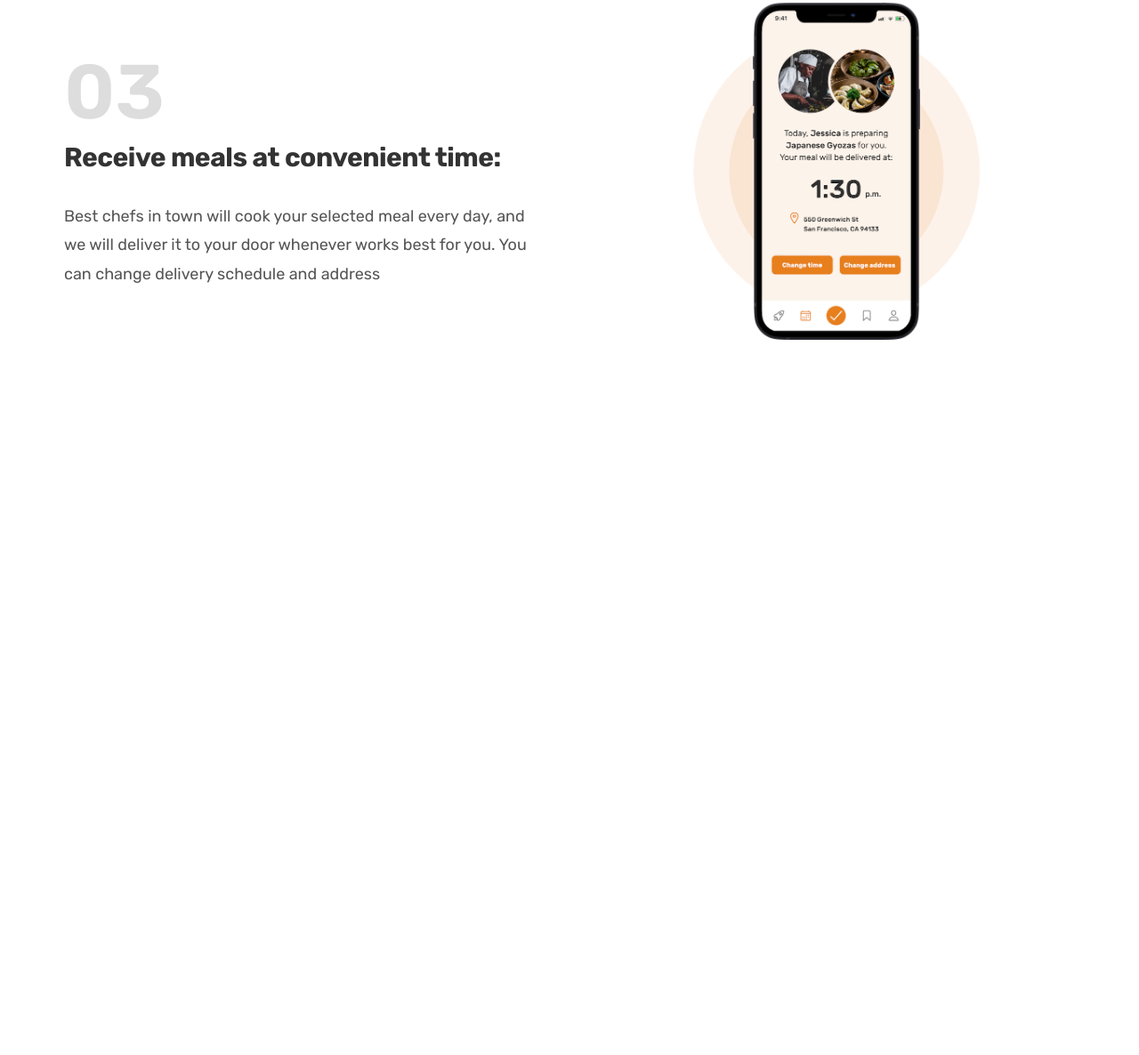
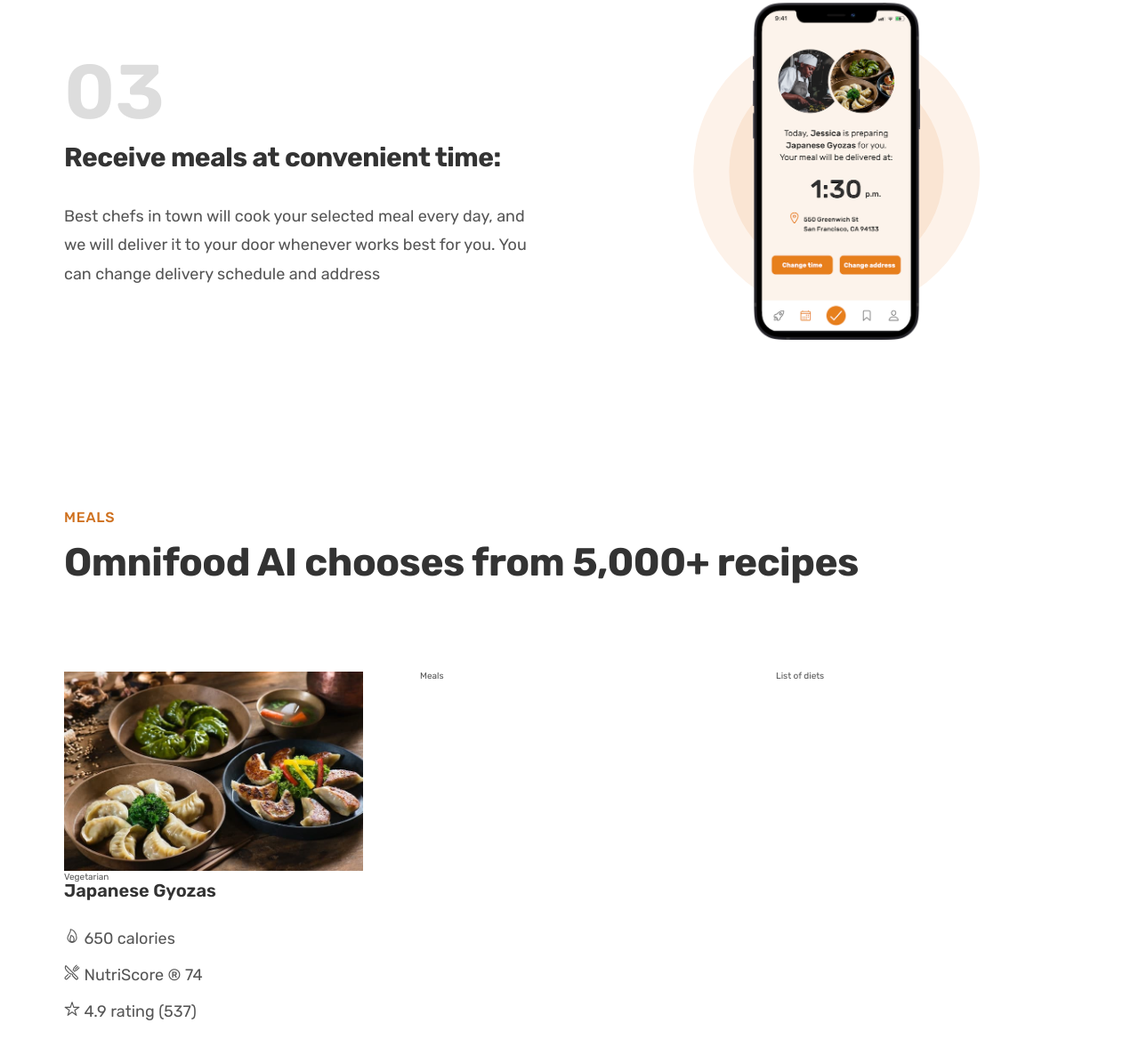
Before and after one commit to ViktorGeorgiev98/omnifoodWebApp, a plain HTML site: page src/main/html/omnifood.html in a window 1280 px wide. Shown: the part 2143-3329 px from the top of the page at 89% size. Before the commit the page ends 2621 px from the top, so only its background shows below. Drawn offline with nearby package versions, Linux system fonts and the light colour scheme; files whose address does not match are found by name.

Commit message:
started work on meals section, added icons from 3rd part library

```diff
--- /dev/null
+++ b/src/main/css/meals.css
@@ -0,0 +1,26 @@
+.section-meals {
+    padding: 9.6rem 0;
+}
+
+.meal-title {
+    font-size: 2rem;
+    color: #333;
+    font-weight: 600;
+    margin-bottom: 3.2rem;
+}
+
+.meal-attributes {
+    list-style: none;
+    display: flex;
+    flex-direction: column;
+    gap: 2rem;
+}
+
+.meal-attribute {
+    font-size: 1.8rem;
+}
+
+.meal-img {
+    width: 100%;
+
+}
--- a/src/main/css/style.css
+++ b/src/main/css/style.css
@@ -4,3 +4,4 @@
 @import url("../css/howItWorks.css");
 @import url("../css/generic.css");
 @import url("../css/featuredIn.css");
+@import url("../css/meals.css")
--- a/src/main/html/omnifood.html
+++ b/src/main/html/omnifood.html
@@ -6,6 +6,9 @@
     <title>Omnifood</title>
     <link rel="stylesheet" href="https://fonts.googleapis.com/css2?family=Rubik:wght@400;500;600;700&display=swap">
     <link rel="stylesheet" href="../css/style.css">
+    <script type="module"
+        src="https://unpkg.com/ionicons@7.1.0/dist/ionicons/ionicons.esm.js">
+    </script>
 </head>
 <body>
     <header class="header">
@@ -118,7 +121,37 @@
                 </div>
             </div>
         </section>
+        <section class="section-meals">
+            <div class="container">
+                <span class="subheading">Meals</span>
+                <h2 class="heading-secondary">Omnifood AI chooses from 5,000+ recipes</h2>
+            </div>
+
+            <div class="container grid grid--3-cols">
+                <div class="meal">
+                    <img src="../../img/meals/meal-1.jpg" class="meal-img"
+                    alt="Japanese Gyozas recipe">
+                    <span class="tag">Vegetarian</span>
+                    <p class="meal-title">Japanese Gyozas</p>
+                    <ul class="meal-attributes">
+                        <li class="meal-attribute">
+                            <ion-icon name="flame-outline"></ion-icon>
+                            <span>650 calories</span>
+                        </li>
+                        <li class="meal-attribute">
+                            <ion-icon name="restaurant-outline"></ion-icon>
+                            <span>NutriScore &reg; 74</span>
+                        </li>
+                        <li class="meal-attribute">
+                            <ion-icon name="star-outline"></ion-icon>
+                            <span>4.9 rating (537)</span>
+                        </li>
+                    </ul>
+                </div>
+                <div class="meal">Meals</div>
+                <div class="list">List of diets</div>
+            </div>
+        </section>
     </main>
-
 </body>
 </html>
```
